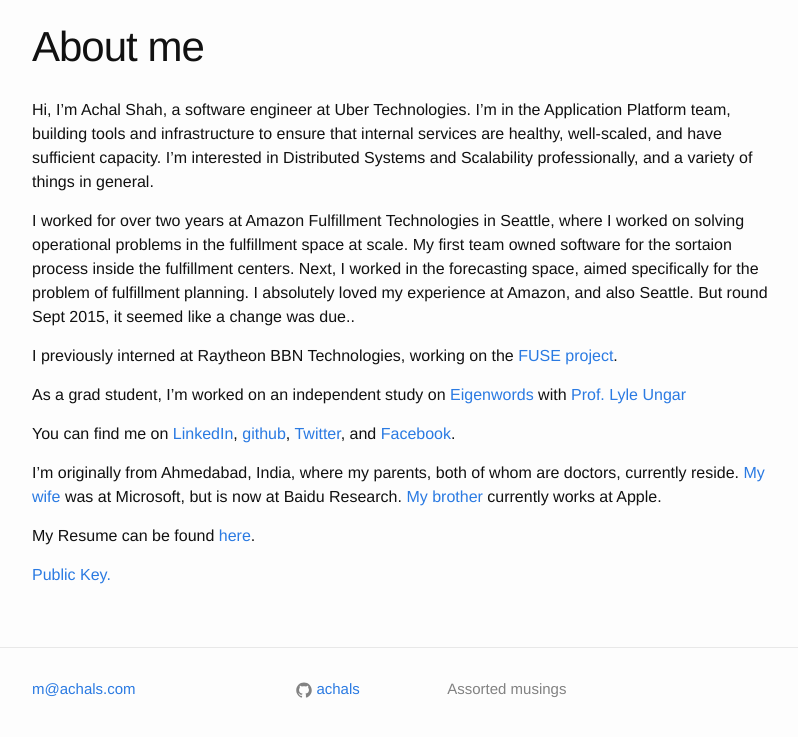
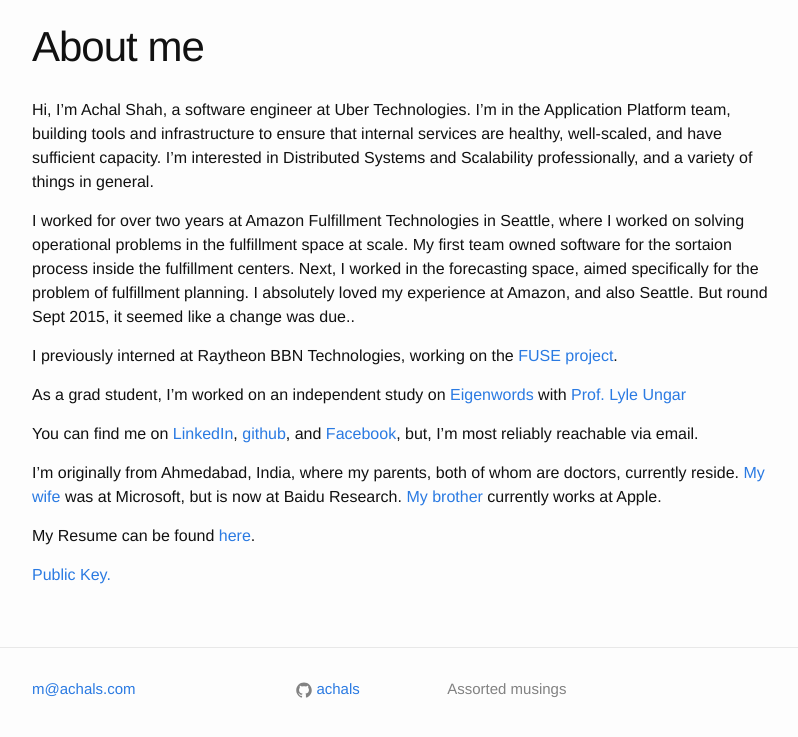
Before and after one commit to achals/achals.github.io, a Jekyll site: the page built from about.md, in a window 1280 px wide, cut to the strip 104-841 px from the top of the page. Shown: the whole strip, without its empty margins (238-1036 px from the left). Built offline with Jekyll 4.4.1, drawn with Linux system fonts in a browser that asks for light colours.

Commit message:
Update about me to remove twitter

```diff
--- a/about.md
+++ b/about.md
@@ -12,7 +12,7 @@
 
 As a grad student, I'm worked on an independent study on [Eigenwords](https://alliance.seas.upenn.edu/~datamine/wiki/index.php?title=Eigenwords) with [Prof. Lyle Ungar](http://www.cis.upenn.edu/~ungar/)
 
-You can find me on [LinkedIn](http://www.linkedin.com/pub/achal-shah/5/79b/949), [github](https://github.com/achals), [Twitter](https://twitter.com/achals), and [Facebook](https://www.facebook.com/achal.shah).
+You can find me on [LinkedIn](http://www.linkedin.com/pub/achal-shah/5/79b/949), [github](https://github.com/achals), and [Facebook](https://www.facebook.com/achal.shah), but, I'm most reliably reachable via email.
 
 I'm originally from Ahmedabad, India, where my parents, both of whom are doctors, currently reside. [My wife](http://www.linkedin.com/pub/rishita-anubhai/14/474/685) was at Microsoft, but is now at Baidu Research. [My brother](http://www.linkedin.com/in/rushinnshah) currently works at Apple.
 
```
